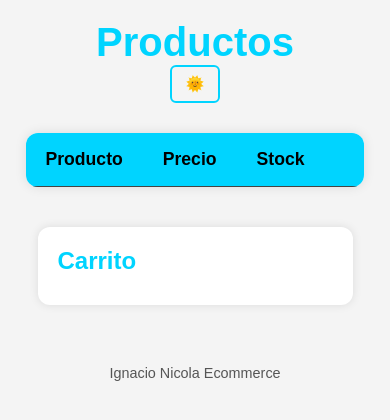
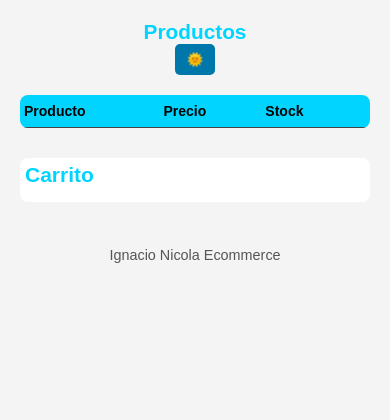
Before and after one commit to ignacionicola/EcommerceIgnacio, a website: page public/productos.html in a window 390 px wide. Both pictures are taken after a click on the button "Cambiar tema". Drawn offline with Linux system fonts and the light colour scheme; no server answers.

Commit message:
Haciendo la pagina responsive

```diff
--- a/public/css/login.css
+++ b/public/css/login.css
@@ -1,106 +1,80 @@
-*,
-*::before,
-*::after {
+/* Reset básico */
+* {
   box-sizing: border-box;
+  margin: 0;
+  padding: 0;
 }
 
+/* Fondo y centrado */
 body {
-  background-color: #212121;
+  background: #222;
   color: #fff;
-  font-family: monospace, serif;
-  letter-spacing: 0.05em;
-  margin: 0;
-  padding: 0;
+  font-family: Arial, sans-serif;
+  min-height: 100vh;
   display: flex;
   align-items: center;
   justify-content: center;
-  height: 100vh;
 }
 
+/* Contenedor del login */
 .conteiner-login {
-  width: 440px;
-  padding: 64px 15px 24px;
-  background: linear-gradient(90deg, #020024 0%, #340979 37%, #00d4ff 94%);
-  border-radius: 12px;
-  box-shadow: 0 0 20px rgba(0, 212, 255, 0.4);
-  position: relative;
+  background: #333;
+  padding: 30px 20px;
+  border-radius: 10px;
+  width: 100%;
+  max-width: 350px;
+  box-shadow: 0 2px 10px rgba(0,0,0,0.2);
 }
 
+/* Formulario */
 form {
   display: flex;
   flex-direction: column;
-  gap: 20px;
+  gap: 15px;
 }
 
 form h1 {
-  font-size: 23px;
   text-align: center;
+  font-size: 22px;
   margin-bottom: 10px;
 }
 
 form input {
-  width: 100%;
-  padding: 14px 16px;
-  border: 0;
-  background: rgba(255, 255, 255, 0.05);
+  padding: 10px;
+  border-radius: 5px;
+  border: 1px solid #555;
+  background: #222;
   color: #fff;
-  font-family: monospace, serif;
-  letter-spacing: 0.05em;
-  font-size: 16px;
-  border-radius: 8px;
-  outline: none;
-  transition: background 0.3s ease-in-out;
+  font-size: 15px;
 }
 
 form input:focus {
-  background: rgba(255, 255, 255, 0.15);
+  border-color: #00d4ff;
+  outline: none;
 }
 
 form button {
-  width: 100%;
-  padding: 14px 16px;
-  background: transparent;
-  color: #fff;
-  font-family: monospace;
-  font-size: 16px;
+  padding: 10px;
+  border-radius: 5px;
+  border: none;
+  background: #00d4ff;
+  color: #222;
   font-weight: bold;
-  letter-spacing: 0.1em;
-  border: 2px solid #00d4ff;
-  border-radius: 8px;
   cursor: pointer;
-  position: relative;
-  overflow: hidden;
-  z-index: 1;
-  transition: color 0.3s ease-in-out, border-color 0.3s ease-in-out;
-}
-
-form button::before {
-  content: "";
-  position: absolute;
-  top: 0;
-  left: -100%;
-  width: 100%;
-  height: 100%;
-  background: linear-gradient(90deg, #00d4ff 0%, #340979 100%);
-  z-index: -1;
-  transition: left 0.3s ease-in-out;
-}
-
-form button:hover::before {
-  left: 0;
+  transition: background 0.2s;
 }
 
 form button:hover {
-  color: #212121;
-  border-color: #fff;
+  background: #009ec3;
 }
 
 #mensaje {
-  margin-top: 15px;
+  margin-top: 10px;
   text-align: center;
   color: #ff6b6b;
   font-size: 14px;
 }
+
 form h2 {
   font-size: 1rem;
   text-align: center;
@@ -112,12 +86,31 @@ form h2 {
 form h2 a {
   color: #00d4ff;
   text-decoration: underline;
-  transition: color 0.2s;
 }
 
 form h2 a:hover {
-  color: #340979;
-  text-decoration: none;
+  color: #009ec3;
+}
+
+/* Media Queries para responsive */
+@media (max-width: 500px) {
+  .conteiner-login {
+    padding: 15px 5px;
+    max-width: 95vw;
+  }
+  form h1 {
+    font-size: 18px;
+  }
+  form button, form input {
+    font-size: 14px;
+    padding: 8px;
+  }
+}
+
+@media (max-width: 350px) {
+  .conteiner-login {
+    padding: 5px 2px;
+  }
 }
 
 .token{
--- a/public/css/productos.css
+++ b/public/css/productos.css
@@ -1,25 +1,26 @@
-/* Reset */
+/* Reset básico */
 * {
   box-sizing: border-box;
   margin: 0;
   padding: 0;
 }
 
+/* Fondo y fuente */
 body {
   font-family: Arial, sans-serif;
-  background-color: #1e1e1e;
-  color: #f1f1f1;
+  background: #222;
+  color: #fff;
   padding: 20px;
 }
 
 /* Header */
 header {
   text-align: center;
-  margin-bottom: 30px;
+  margin-bottom: 20px;
 }
 
 header h1 {
-  font-size: 2.5rem;
+  font-size: 2rem;
   color: #00d4ff;
 }
 
@@ -27,63 +28,58 @@ header h1 {
 main {
   display: flex;
   justify-content: center;
-  margin-bottom: 40px;
+  margin-bottom: 30px;
 }
 
 table {
-  width: 90%;
-  max-width: 800px;
-  background-color: #2b2b2b;
+  width: 100%;
+  max-width: 700px;
+  background: #333;
   border-collapse: collapse;
-  border-radius: 12px;
+  border-radius: 8px;
   overflow: hidden;
-  box-shadow: 0 0 12px rgba(0, 212, 255, 0.25);
 }
 
 th, td {
-  padding: 16px 20px;
+  padding: 12px 10px;
   text-align: left;
   border-bottom: 1px solid #444;
 }
 
 th {
-  background-color: #00d4ff;
-  color: #1e1e1e;
-  font-size: 1.1rem;
+  background: #00d4ff;
+  color: #222;
 }
 
 td:last-child {
   text-align: center;
 }
 
-/*  BOTÓN con estilo NEÓN */
+/* Botón simple */
 button {
-  background-color: transparent;
-  color: #00d4ff;
-  border: 2px solid #00d4ff;
-  padding: 8px 14px;
+  background: #00d4ff;
+  color: #222;
+  border: none;
+  padding: 8px 12px;
+  border-radius: 5px;
   font-weight: bold;
   cursor: pointer;
-  border-radius: 6px;
-  font-size: 0.95rem;
-  transition: all 0.3s ease-in-out;
+  transition: background 0.2s;
 }
 
 button:hover {
-  background-color: #00d4ff;
-  color: #1e1e1e;
-  box-shadow: 0 0 10px #00d4ff80;
+  background: #009ec3;
+  color: #fff;
 }
 
 /* Carrito */
 section {
-  width: 90%;
-  max-width: 800px;
-  margin: 0 auto 40px;
-  background-color: #2b2b2b;
-  padding: 20px;
-  border-radius: 12px;
-  box-shadow: 0 0 12px rgba(0, 212, 255, 0.25);
+  width: 100%;
+  max-width: 700px;
+  margin: 0 auto 30px;
+  background: #333;
+  padding: 15px;
+  border-radius: 8px;
 }
 
 section h2 {
@@ -97,61 +93,65 @@ section h2 {
 }
 
 #carrito-list li {
-  padding: 12px;
+  padding: 8px;
   border-bottom: 1px solid #444;
-  transition: background 0.3s ease-in-out;
-}
-
-#carrito-list li:hover {
-  background-color: rgba(0, 212, 255, 0.1);
 }
 
 /* Footer */
 footer {
   text-align: center;
-  padding: 20px;
+  padding: 15px;
   font-size: 0.9rem;
   color: #aaa;
 }
 
-
-/* Cambiar de tema */
+/* Tema claro */
 body.tema-claro {
-  background-color: #f4f4f4;
+  background: #f4f4f4;
   color: #222;
 }
 
-body.tema-claro table {
-  background-color: #fff;
+body.tema-claro table,
+body.tema-claro section {
+  background: #fff;
   color: #222;
-  box-shadow: 0 0 12px rgba(0, 0, 0, 0.1);
 }
 
 body.tema-claro th {
-  background-color: #00d4ff;
+  background: #00d4ff;
   color: #000;
 }
 
-body.tema-claro td button {
-  border-color: #0077aa;
-  color: #0077aa;
-}
-
-body.tema-claro td button:hover {
-  background-color: #0077aa;
+body.tema-claro button {
+  background: #0077aa;
   color: #fff;
 }
 
-body.tema-claro section {
-  background-color: #fff;
-  color: #000;
-  box-shadow: 0 0 10px rgba(0, 0, 0, 0.1);
+body.tema-claro button:hover {
+  background: #00d4ff;
+  color: #222;
 }
 
 body.tema-claro footer {
   color: #555;
 }
 
-body.tema-claro #tema-btn {
-  color: #0077aa;
+/* --------- MEDIA QUERIES PARA RESPONSIVE --------- */
+@media (max-width: 800px) {
+  table, section {
+    max-width: 98vw;
+  }
 }
+
+@media (max-width: 500px) {
+  table, section {
+    font-size: 14px;
+    padding: 5px;
+  }
+  th, td {
+    padding: 8px 4px;
+  }
+  header h1 {
+    font-size: 1.3rem;
+  }
+}
```
